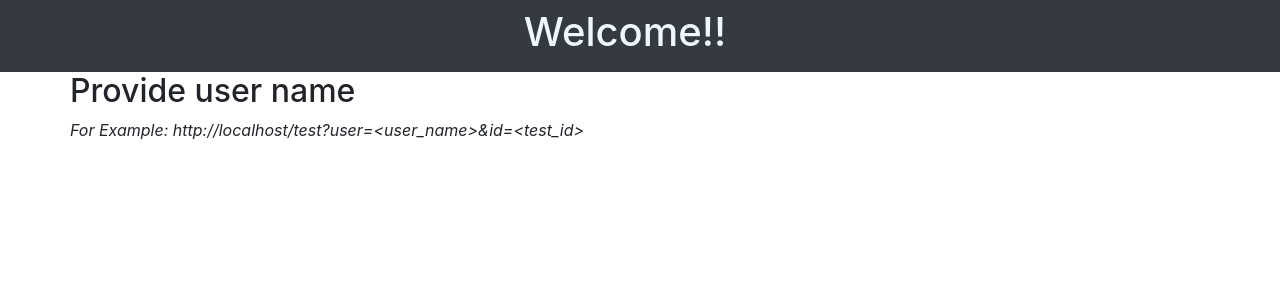
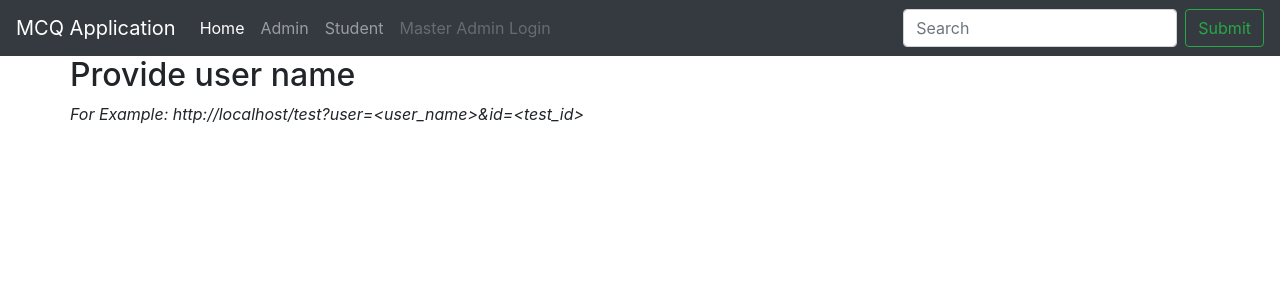
Before and after one commit to kamalmeh/mcq_app, a Django app: page / in a window 1280 px wide. Shown: the top 300 px of the page. Run offline with Django 3.2, Linux system fonts and the light colour scheme; some libraries are stand-ins or nearby versions.

Commit message:
Rlease Candidate

```diff
--- a/mcq_app/mcq/models.py
+++ b/mcq_app/mcq/models.py
@@ -43,7 +43,7 @@ class Question(models.Model):
 class Test(models.Model):
 #Test Id is inbuilt
     Category_Id = models.ForeignKey(Category, on_delete=models.CASCADE)
-    Test_Name   = models.CharField(null=False, blank=False, max_length=255, default="Provide Test Name", unique=True)
+    Test_Name   = models.CharField(null=False, blank=False, max_length=255, default="Provide Test Name", unique=True, help_text="Test Name must be unique")
     Test_Description = models.TextField(default="")
 
     class Meta:
--- a/mcq_app/mcq/templates/admin.html
+++ b/mcq_app/mcq/templates/admin.html
@@ -1,4 +1,4 @@
-{% extends "index.html" %} {% block blockname %}
+{% extends "index.html" %} {% block navbar %} {% include "navbar.html" with active_tab='admin'%} {% endblock navbar %} {% block blockname %}
 <h2>Admin Functions</h2>
 <ul>
     <li>
--- a/mcq_app/mcq/templates/create_test.html
+++ b/mcq_app/mcq/templates/create_test.html
@@ -12,7 +12,7 @@
         </select>
         <a href="add_category" rel="noopener noreferrer">Create New Category</a>
 
-        <h2><label for="test_name">Test Name</label></h2>
+        <h2><label for="test_name">Test Name<sup>Test Name must be unique</sup></label></h2>
         <input type="text" class="form-control" name="test_name" id="test_name">
 
         <h2><label for="test_description">Test Description</label></h2>
--- a/mcq_app/mcq/templates/edit_question.html
+++ b/mcq_app/mcq/templates/edit_question.html
@@ -18,6 +18,7 @@
             {% endif %}
         </div>
     </div>
+    <input type="hidden" name='id' value="{{id}}">
     <br> {% endfor %}
     <button type="submit" class="btn btn-primary">Submit</button>
 </form>
@@ -29,7 +30,7 @@
             <td>
                 {{question.Question}}
             </td>
-            <input type="hidden" class="form-control" value="{{question.Question}}" name="question">
+            <input type="hidden" class="form-control" value="{{question.id}}" name="question_id">
             <td>
                 <button type="submit" class="btn btn-primary">Edit</button>
             </td>
--- a/mcq_app/mcq/templates/index.html
+++ b/mcq_app/mcq/templates/index.html
@@ -14,7 +14,7 @@
 </head>
 
 <body>
-    {% include "navbar.html" %}
+    {% block navbar %} {% endblock navbar %}
     <div class="container">
         <div class="row">
             <div class="col-xs-1-12">
--- a/mcq_app/mcq/templates/message.html
+++ b/mcq_app/mcq/templates/message.html
@@ -1,5 +1,6 @@
-{% extends 'index.html' %} {% block blockname %}
+{% extends 'index.html' %} {% block navbar %} {% include "navbar.html" with active_tab='home'%} {% endblock navbar %} {% block blockname %} {% if message %}
 <h2>{{message}}</h2>
-
-{% if url %}
+{% endif %} {% if available_tests %} {% for test in available_tests %}
+<a href="{{test}}" target="_blank" rel="noopener noreferrer"></a>
+{% endfor %} {% endif %} {% if url %}
 <i>{{url}}</i> {% endif %} {% endblock blockname %}
--- a/mcq_app/mcq/templates/navbar.html
+++ b/mcq_app/mcq/templates/navbar.html
@@ -1,9 +1,26 @@
 <nav class="navbar navbar-expand-lg navbar-dark bg-dark">
-    <div class="container-fluid">
-        <div class="row" style="width: 100%;align-items: center;">
-            <div class="col-xl-1-12" style="width: 100%;align-items: center;text-align: center;color: aliceblue;">
-                <h1>Welcome!!</h1>
-            </div>
-        </div>
+    <a class="navbar-brand" href="#">MCQ Application</a>
+    <button class="navbar-toggler" type="button" data-toggle="collapse" data-target="#navbarSupportedContent" aria-controls="navbarSupportedContent" aria-expanded="false" aria-label="Toggle navigation">
+        <span class="navbar-toggler-icon"></span>
+    </button>
+    <div class="collapse navbar-collapse" id="navbarNav">
+        <ul class="navbar-nav">
+            <li class="nav-item {% if active_tab == 'home' %} active{% endif %}">
+                <a class="nav-link" href="/">Home<span class="sr-only">(current)</span></a>
+            </li>
+            <li class="nav-item {% if active_tab == 'admin' %} active{% endif %}">
+                <a class="nav-link" href="admin_view">Admin</a>
+            </li>
+            <li class="nav-item {% if active_tab == 'test' %} active{% endif %}">
+                <a class="nav-link" href="test">Student</a>
+            </li>
+            <li class="nav-item {% if active_tab == 'master' %} active{% endif %}">
+                <a class="nav-link disabled" href="admin">Master Admin Login</a>
+            </li>
+        </ul>
     </div>
+    <form class="form-inline" method="GET" action="search">
+        <input class="form-control mr-sm-2" type="search" name="search_text" placeholder="Search" aria-label="Search">
+        <button type="submit" class="btn btn-outline-success my-2 my-sm-0">Submit</button>
+    </form>
 </nav>
--- a/mcq_app/mcq/views.py
+++ b/mcq_app/mcq/views.py
@@ -10,22 +10,17 @@ from .forms import CategoryForm, QuestionForm, UserForm, UserAttemptForm
 from .tables import AttemptTable
 
 def create_test_view(request):
-    category = Category()
-    categories = category.get_all_categories()
-
-    test = Test()
-    tests = test.get_all_tests()
-
-    questionsObject = Question()
-    questions = questionsObject.get_test_questions_as_list()
-
-    q_list = get_context_questions(questions)
-
+    categories = Category.objects.values()
+    tests = Test.objects.values()
+    questions = Question.objects.values()
+    q_list = get_context_questions(questions) #This is done to remove the ^M character and separate the Options list
     context = {'categories': categories, 'tests' : tests, 'questions': q_list}
-
+#Check if URL is called using GET or POST Method
     if request.method=='GET':
+        #If GET Method, send the template with question selection data
         return render(request, 'create_test.html', context)
     elif request.method=='POST':
+        #if POST Method, Parse the submited form data and save the question data to db
         q_list_checked = ""
         for question in questions:
             if str(question['id']) in request.POST:
@@ -172,16 +167,32 @@ def edit_question_view(request):
         context = { 'questions': questions }
         return render(request, 'edit_question.html', context)
     elif request.method == 'POST':
-        if 'question' in request.POST:
-            question = Question.objects.get(Question=request.POST['question'])
+        q_id = None
+        if 'question_id' in request.POST:
+            question = Question.objects.get(id=request.POST['question_id'])
+            q_id = question.id
             question_form = QuestionForm(instance=question)
         else :
-            question = Question.objects.get(Question=request.POST['Question'])
+            question = Question.objects.get(id=request.POST['id'])
             question_form = QuestionForm(request.POST, instance=question)
             if question_form.is_valid():
                 question_form.save()
                 return render(request, 'redirect.html', {'url': 'admin_view'})
-    return render(request, 'edit_question.html', {'form': question_form})
+    return render(request, 'edit_question.html', {'form': question_form, 'id': q_id})
+
+def search_view(request):
+    import re
+    search_words = None
+    available_tests = []
+    if 'search_text' in request.GET:
+        search_words = request.GET['search_text']
+    for word in re.findall(r"[\w']+", search_words):
+        tests = Test.objects.filter(Test_Name__icontains=word).values()
+        for test in tests:
+            url = request.scheme + "://" + request.get_host() + "/test?user=<your email>&id=" + str(test['id'])
+            annonymous = {'url': url, 'name': test['Test_Name']}
+            available_tests.append(annonymous)
+    return render(request, 'search.html', { 'available_tests': available_tests })
 
 def admin_view(request):
     return render(request, 'admin.html', {})
--- a/mcq_app/mcq_app/urls.py
+++ b/mcq_app/mcq_app/urls.py
@@ -19,8 +19,8 @@ from django.urls import path, re_path
 from mcq import views
 
 urlpatterns = [
-    path('admin/', admin.site.urls, name='Django Admin'),
-    path('admin_view/', views.admin_view, name="admin"),
+    path('admin', admin.site.urls, name='Django Admin'),
+    path('admin_view', views.admin_view, name="admin"),
     path('create_test', views.create_test_view, name='test creation'),
     path('edit_test', views.edit_test_view, name='edit test'),
     path('delete_test', views.delete_test_view, name='delete test'),
@@ -30,6 +30,7 @@ urlpatterns = [
     path('assign_test', views.assign_test_view, name='user_assign'),
     path('add_user', views.add_user_view, name='add_user'),
     path('edit_question', views.edit_question_view, name='Edit_Question'),
+    path('search', views.search_view, name='search'),
     path('test', views.test_view, name='test'),
     path('', views.home_view, name='home'),
     re_path(r'.*', views.display_error_view, name='error')
```
Also changed, not shown: mcq_app/mcq/templates/search.html (added, +9 -0 lines), mcq_app/mcq/templates/test.html (+7 -3 lines), mcq_app/db.sqlite3.
